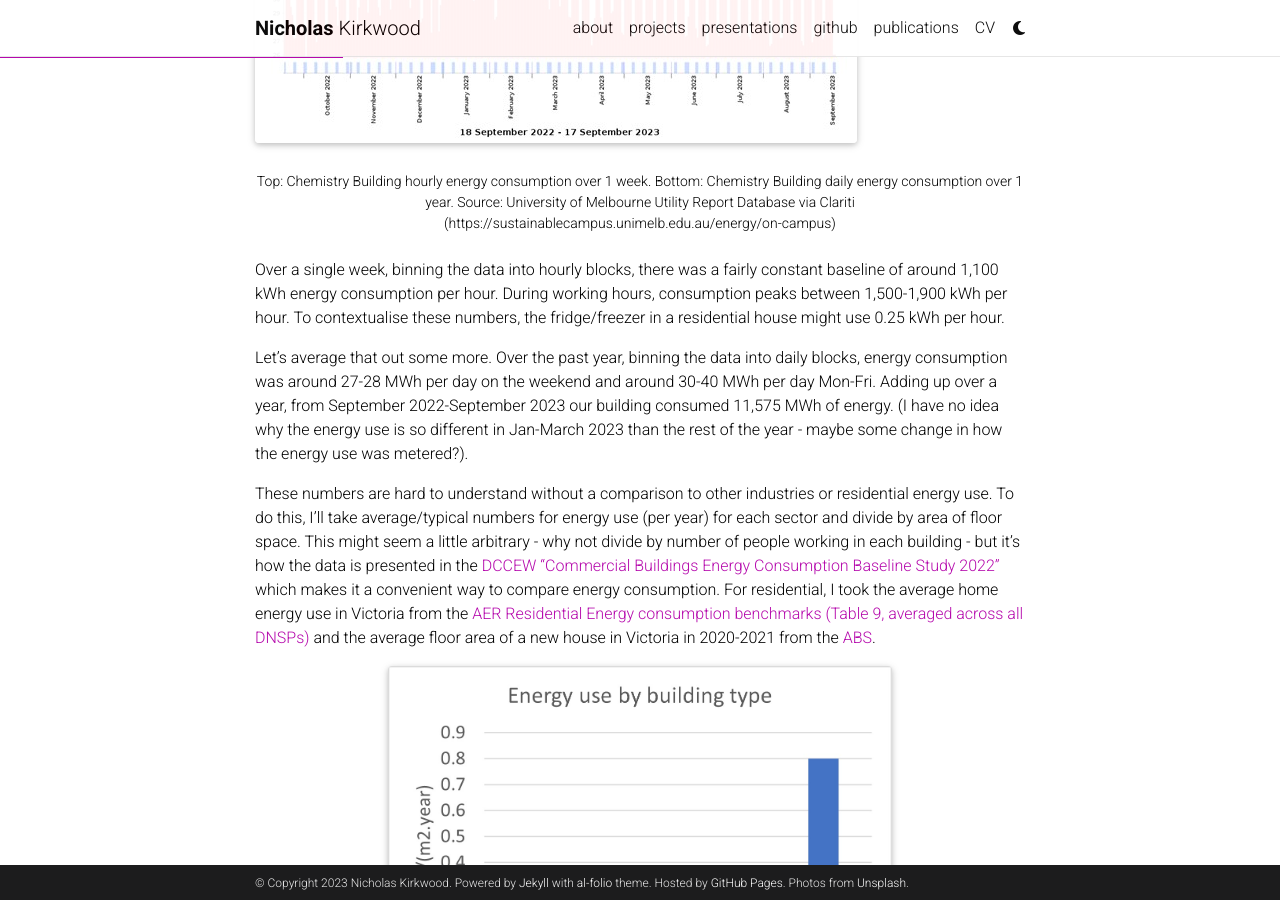
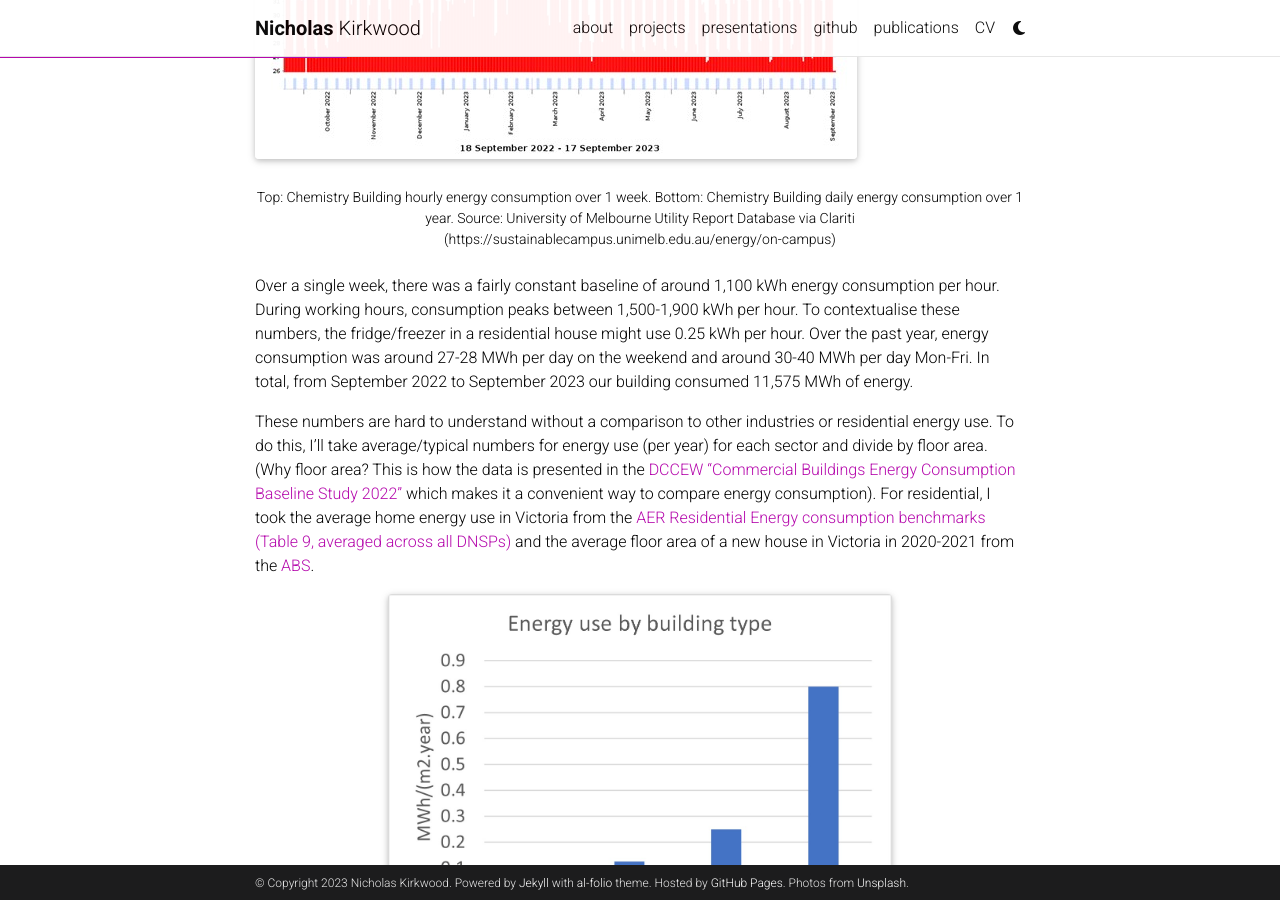
Before and after one commit to nrmkirkwood/nrmkirkwood.github.io, a Jekyll site: the page built from _projects/fumehoodfred.md, in a window 1280 px wide and 900 px high, scrolled down 1626 px. Built offline with Jekyll 4.4.1, drawn with Linux system fonts in a browser that asks for light colours; full-size pictures stand in for the smaller copies a plugin makes; comment, search, counter and statistics services are not loaded; a style sheet for code colours, icons or effects is not loaded; some of the changed text lies outside the part shown.

Commit message:
Update fumehoodfred.md

```diff
--- a/_projects/fumehoodfred.md
+++ b/_projects/fumehoodfred.md
@@ -9,7 +9,9 @@
 Last updated: 22 September, 2023
 
 ## Introduction
-In the critical pursuit of energy efficiency, I've engineered FRED (Fumehood Reduction in Energy Device): a straightforward retrofit device designed to reduce the energy consumption in our research labs. This innovative tool, constructed using cost-effective electronics and a few lines of code, has promising implications for the future of sustainable labs.
+In the critical pursuit of energy efficiency, I've engineered FRED (Fumehood Reduction in Energy Device): a straightforward retrofit device designed to reduce the energy consumption in our research labs.
+
+This innovative tool, constructed using cost-effective electronics and a few lines of code, has promising implications for the future of sustainable labs.
 
 ## Overview of FRED
 
@@ -17,7 +19,7 @@
 
 **Performance:** In a two-month trial, fume hoods utilized about 33% less energy post-FRED installation, translating to an estimated 3.3 tCO2e saved per hood. This implies a potential 3% energy reduction at a building scale.
 
-**Open Source:** FRED is open source! Instructions for creating your own FRED are available [here](https://github.com/nrmkirkwood/FumeHoodFred).
+**Open Source:** FRED is open source. Instructions for creating your own FRED are available [here](https://github.com/nrmkirkwood/FumeHoodFred).
 
 Notably, an [analogous device](https://www.ncbi.nlm.nih.gov/pmc/articles/PMC8560830/) and a [start-up company](https://thelichenlab.com/) have been developed by MIT researchers, which further corroborates the effectiveness and viability of such a device.
 
@@ -41,11 +43,10 @@
     Top: Chemistry Building hourly energy consumption over 1 week. Bottom: Chemistry Building daily energy consumption over 1 year. Source: University of Melbourne Utility Report Database via Clariti (https://sustainablecampus.unimelb.edu.au/energy/on-campus)
 </div>
 
-Over a single week, binning the data into hourly blocks, there was a fairly constant baseline of around 1,100 kWh energy consumption per hour. During working hours, consumption peaks between 1,500-1,900 kWh per hour. To contextualise these numbers, the fridge/freezer in a residential house might use 0.25 kWh per hour.
+Over a single week, there was a fairly constant baseline of around 1,100 kWh energy consumption per hour. During working hours, consumption peaks between 1,500-1,900 kWh per hour. To contextualise these numbers, the fridge/freezer in a residential house might use 0.25 kWh per hour.
+Over the past year, energy consumption was around 27-28 MWh per day on the weekend and around 30-40 MWh per day Mon-Fri. In total, from September 2022 to September 2023 our building consumed 11,575 MWh of energy.
 
-Let’s average that out some more. Over the past year, binning the data into daily blocks, energy consumption was around 27-28 MWh per day on the weekend and around 30-40 MWh per day Mon-Fri. Adding up over a year, from September 2022-September 2023 our building consumed 11,575 MWh of energy. (I have no idea why the energy use is so different in Jan-March 2023 than the rest of the year - maybe some change in how the energy use was metered?).
-
-These numbers are hard to understand without a comparison to other industries or residential energy use. To do this, I’ll take average/typical numbers for energy use (per year) for each sector and divide by area of floor space. This might seem a little arbitrary - why not divide by number of people working in each building - but it’s how the data is presented in the [DCCEW “Commercial Buildings Energy Consumption Baseline Study 2022”](https://www.energy.gov.au/publications/commercial-buildings-energy-consumption-baseline-study-2022) which makes it a convenient way to compare energy consumption. For residential, I took the average home energy use in Victoria from the [AER Residential Energy consumption benchmarks (Table 9, averaged across all DNSPs)](https://www.aer.gov.au/system/files/Residential%20energy%20consumption%20benchmarks%20-%209%20December%202020_0.pdf) and the average floor area of a new house in Victoria in 2020-2021 from the [ABS](https://www.abs.gov.au/articles/average-floor-area-new-residential-dwellings).
+These numbers are hard to understand without a comparison to other industries or residential energy use. To do this, I’ll take average/typical numbers for energy use (per year) for each sector and divide by floor area. (Why floor area? This is how the data is presented in the [DCCEW “Commercial Buildings Energy Consumption Baseline Study 2022”](https://www.energy.gov.au/publications/commercial-buildings-energy-consumption-baseline-study-2022) which makes it a convenient way to compare energy consumption). For residential, I took the average home energy use in Victoria from the [AER Residential Energy consumption benchmarks (Table 9, averaged across all DNSPs)](https://www.aer.gov.au/system/files/Residential%20energy%20consumption%20benchmarks%20-%209%20December%202020_0.pdf) and the average floor area of a new house in Victoria in 2020-2021 from the [ABS](https://www.abs.gov.au/articles/average-floor-area-new-residential-dwellings).
 
 <div class="row justify-content-sm-center">
     <div class="col-sm-8 mt-3 mt-md-0">
```
Also changed, not shown: other parts of _projects/fumehoodfred.md (+2 -2 lines).
